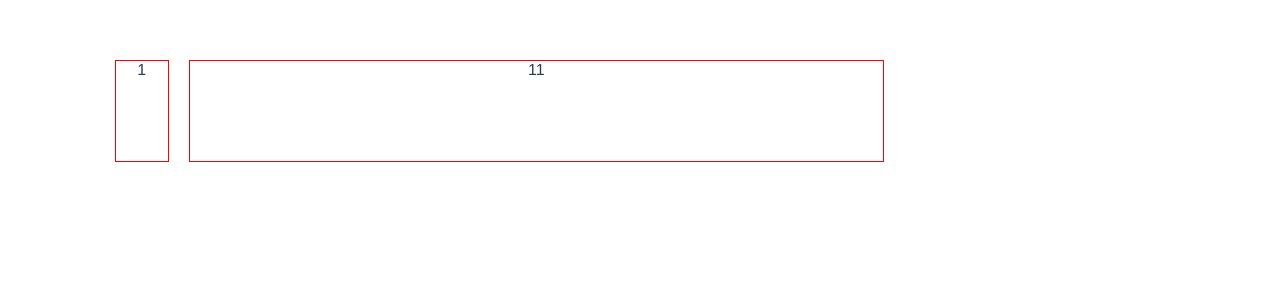
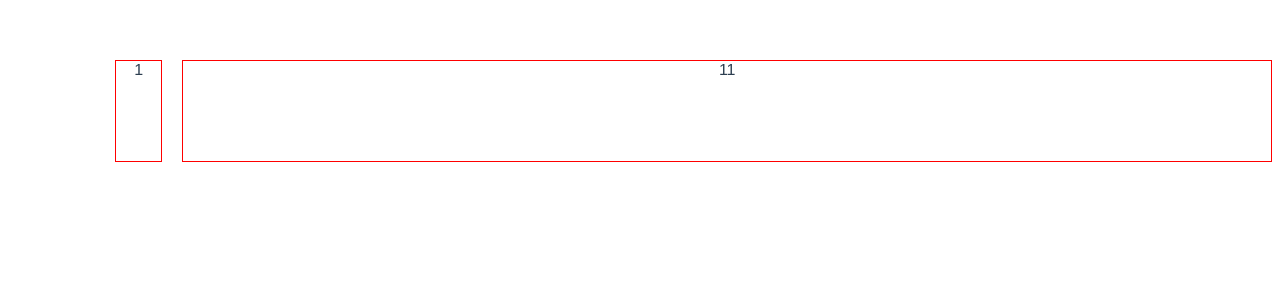
Before and after one commit to syqymyl/mango-ui, a Vue app: page / in a window 1280 px wide. Shown: the top 300 px of the page. Built offline with nearby package versions, Linux system fonts and the light colour scheme.

Commit message:
默认是宽屏 pc 样式

```diff
--- a/src/App.vue
+++ b/src/App.vue
@@ -21,22 +21,20 @@
     </Row> -->
     <Row gutter="20">
       <Col
-        span="2"
+        span="1"
         offset="2"
         :phone="{ span: 12, offset: 0 }"
         :ipad="{ span: 8 }"
         :narrow-pc="{ span: 4 }"
         :pc="{ span: 2 }"
-        :wide-pc="{ span: 1 }"
         >1
       </Col>
       <Col
-        span="20"
+        span="23"
         :phone="{ span: 12 }"
         :ipad="{ span: 16 }"
         :narrow-pc="{ span: 20 }"
         :pc="{ span: 22 }"
-        :wide-pc="{ span: 13 }"
         >11</Col
       >
     </Row>
--- a/src/component/Col.vue
+++ b/src/component/Col.vue
@@ -26,12 +26,11 @@ export default defineComponent({
     ipad: { type: Object, validator },
     narrowPc: { type: Object, validator },
     pc: { type: Object, validator },
-    widePc: { type: Object, validator },
   },
 
   setup(props, context) {
     const colClass = computed(() => {
-      let { span, offset, phone, ipad, narrowPc, pc, widePc } = props
+      let { span, offset, phone, ipad, narrowPc, pc } = props
       return [
         span && `col-${span}`,
         offset && `offset-${offset}`,
@@ -39,7 +38,6 @@ export default defineComponent({
         ...(ipad && [`col-ipad-${ipad.span}`]),
         ...(narrowPc && [`col-narrow-pc-${narrowPc.span}`]),
         ...(pc && [`col-pc-${pc.span}`]),
-        ...(widePc && [`col-wide-pc-${widePc.span}`]),
       ]
     })
 
@@ -131,19 +129,5 @@ export default defineComponent({
       }
     }
   }
-  @media (min-width: 1201px) {
-    $class-prefix: col-wide-pc-;
-    @for $n from 1 through 24 {
-      &.#{$class-prefix}#{$n} {
-        width: calc($n/24) * 100%;
-      }
-    }
-    $class-prefix: offset-wide-pc-;
-    @for $n from 1 through 24 {
-      &.#{$class-prefix}#{$n} {
-        margin-left: calc($n/24) * 100%;
-      }
-    }
-  }
 }
 </style>
```
